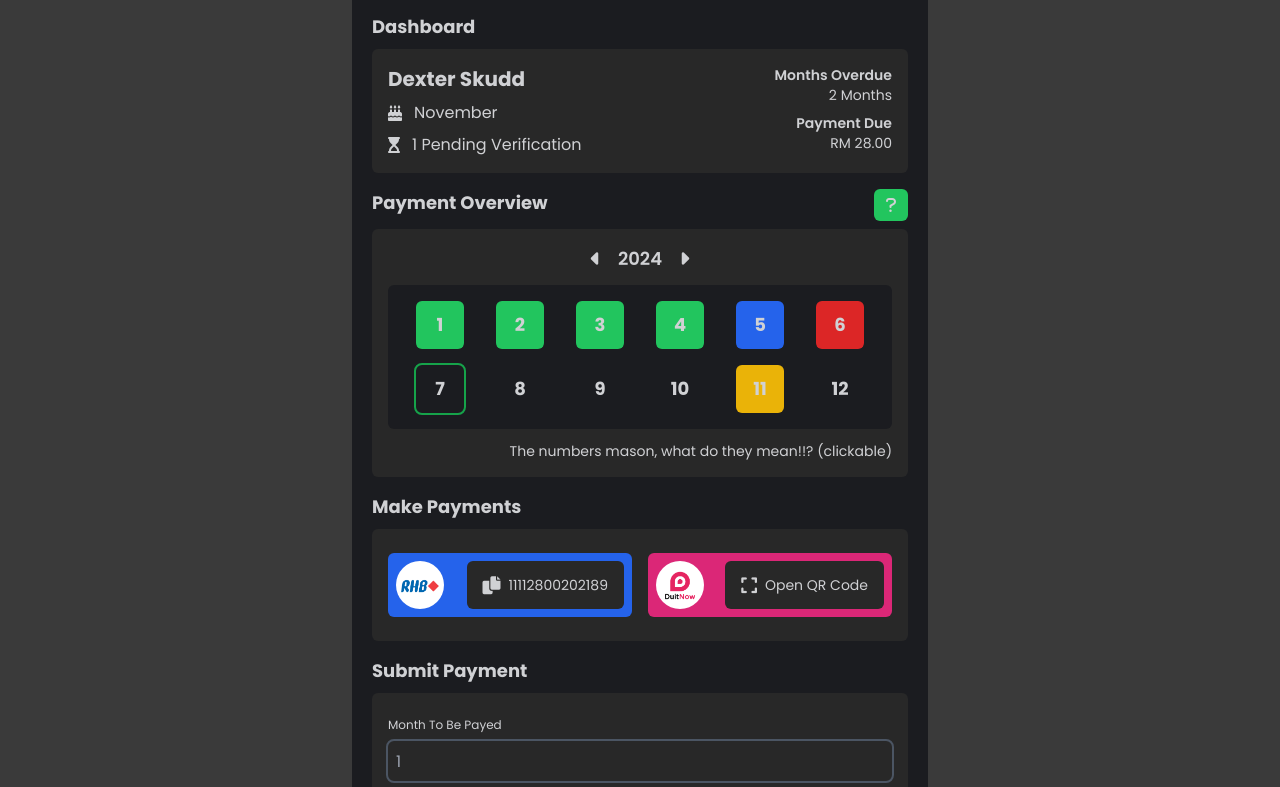
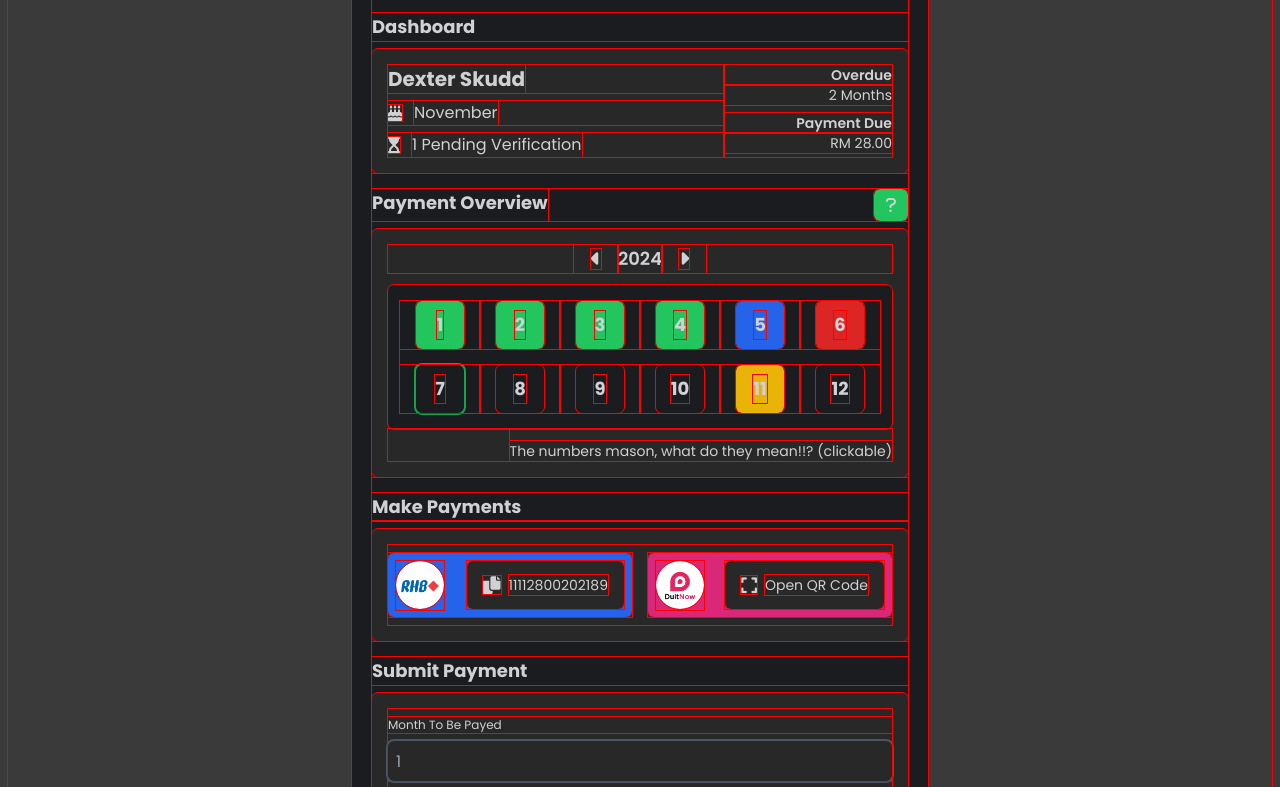
Before and after one commit to YesImDexter/Spotify-Payment, a website: page index.html in a window 1280 px wide. Shown: the part 163-950 px from the top of the page. Drawn offline with Linux system fonts and the light colour scheme; some packages are replaced by stand-ins of ours; a script that the page names is missing.

Commit message:
Updated Text

```diff
--- a/asset/main.css
+++ b/asset/main.css
@@ -3,7 +3,7 @@
 @tailwind utilities;
 
 * {
-    /* outline: 1px solid red; */
+    outline: 1px solid red;
     font-family: "Poppins", sans-serif;
     color: #d0d1d4;
 }
--- a/index.html
+++ b/index.html
@@ -78,11 +78,11 @@
                         </div>
                         <div class="col-span-1">
                             <div class="grid gap-2 grid-rows-2-2">
-                                <div class="flex flex-col font-semibold text-sm text-nowrap items-end">
-                                    <h3>Months Overdue</h3>
+                                <div class="flex flex-col font-semibold text-sm text-end">
+                                    <h3>Overdue</h3>
                                     <p class="font-normal">2 Months</p>
                                 </div>
-                                <div class="flex flex-col font-semibold text-sm text-nowrap items-end">
+                                <div class="flex flex-col font-semibold text-sm text-end">
                                     <h3>Payment Due</h3>
                                     <p class="font-normal">RM 28.00</p>
                                 </div>
@@ -176,7 +176,7 @@
                     </div>
 
                     <div class="flex justify-end">
-                        <button onclick="openOverview()" class="flex items-center pt-3"><span class="text-sm">The
+                        <button onclick="openOverview()" class="flex items-center text-end pt-3"><span class="text-sm">The
                                 numbers mason, what do
                                 they
                                 mean!!? (clickable)</span></button>
```
Also changed, not shown: asset/output.css.
